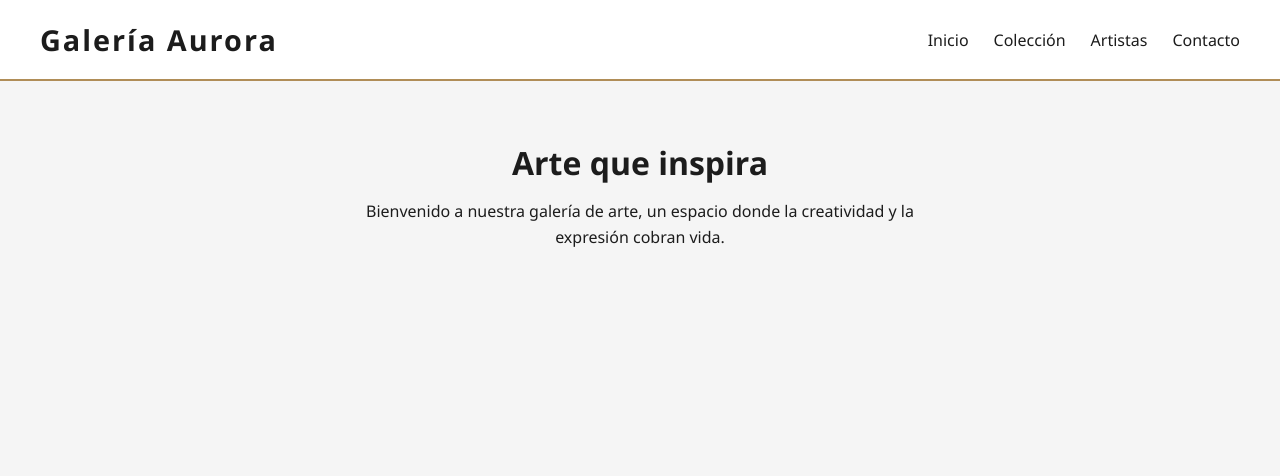
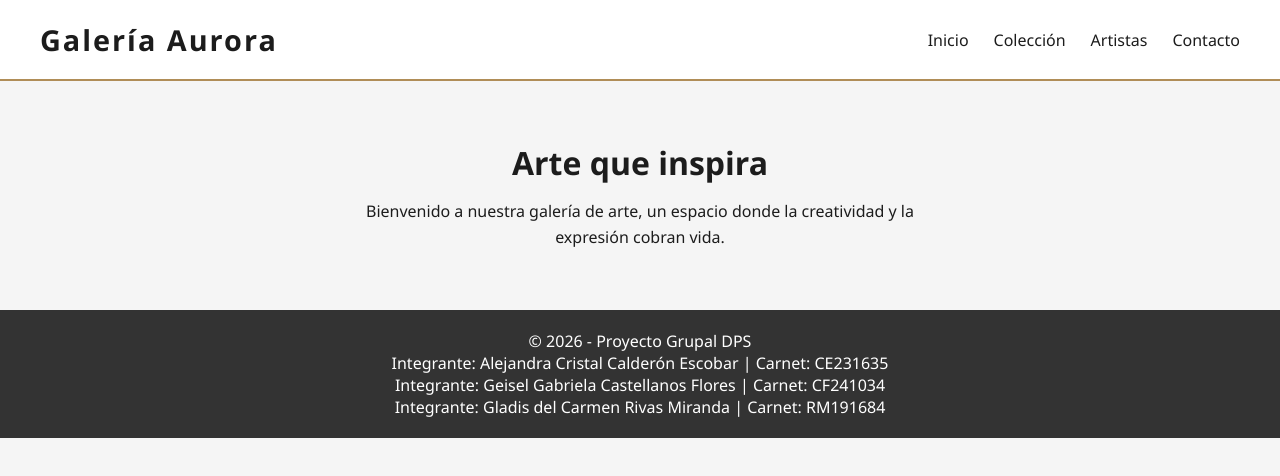
Before and after one commit to aleecalderon/EC_DPS, a plain HTML site: page index.html in a window 1280 px wide. Drawn offline with Linux system fonts and the light colour scheme.

Commit message:
Agregado pie de página al index

```diff
--- a/index.html
+++ b/index.html
@@ -33,6 +33,11 @@
       </p>
     </section>
   </main>
-
+  <footer style="background-color: #333; color: white; text-align: center; padding: 20px;">
+    <p>&copy; 2026 - Proyecto Grupal DPS</p>
+    <p>Integrante:  Alejandra Cristal Calderón Escobar | Carnet: CE231635</p>
+    <p>Integrante:  Geisel Gabriela Castellanos Flores | Carnet: CF241034</p>
+    <p>Integrante:  Gladis del Carmen Rivas Miranda    | Carnet: RM191684</p>
+</footer>
 </body>
 </html>
```
